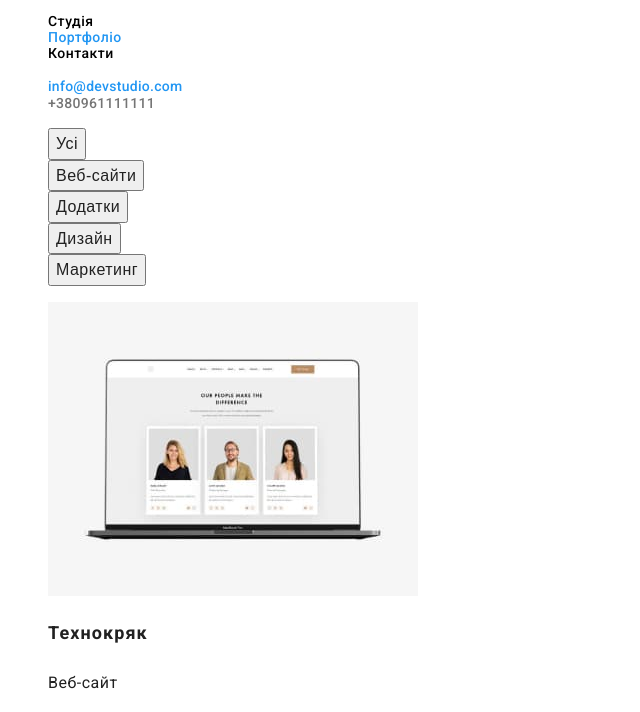
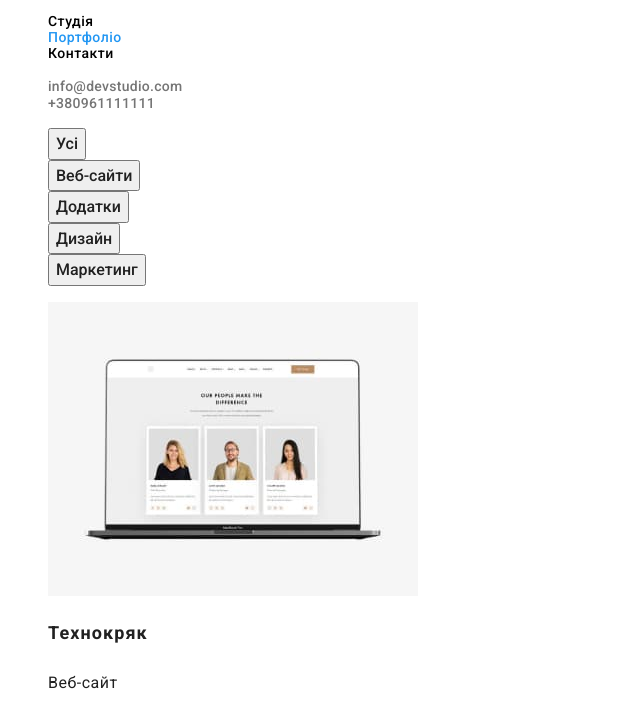
Before and after one commit to AndriiZhuk1707/dz2, a plain HTML site: page portfolio.html in a window 1280 px wide. Shown: the part 41-753 px from the top of the page, without its empty margins (0-640 px from the left). Drawn offline with Linux system fonts and the light colour scheme.

Commit message:
font-weight: 400 dobavuv

```diff
--- a/css/style.css
+++ b/css/style.css
@@ -50,7 +50,7 @@ address{list-style-type:none;
 }
 
 
-.kontakt-list {
+.kontakt-list {    color: var(--primary-text-color);
 
     font-size: 14px;
     line-height: 16px;
@@ -59,7 +59,7 @@ address{list-style-type:none;
 
 .kontakt-mail.kontakt-contact {color: var(--advantage-text-color)}
 
-.kontakt-list{list-style-type:none; }
+.kontakt-list {list-style-type:none; }
 
 .kontakt-contact {
     font-weight: 500;
@@ -77,7 +77,7 @@ address{list-style-type:none;
     line-height: 1.2;
     letter-spacing: 0.02em;
 
-    color:var(--focus-text-color)
+    color: var(--about-text-color)
 }
 
 .link :hover,
@@ -210,6 +210,7 @@ color:var(--about-text-color);
 }
 
 .Address-link {
+    font-weight: 400;
     font-style: normal;
     font-size: 14px;
     line-height: 1.7;
@@ -255,14 +256,13 @@ color:var(--about-text-color);
 .header-list .link.active.currents{ color:var(--accent-color) }
 
 .btn-section {
-
-font-weight: 500;
-font-size: 16px;
-line-height: 1.6;
-text-align: center;
-letter-spacing: 0.03em;
-color:var(--primary-text-color)
-}
+        font-family: 'Roboto';
+        font-style: normal;
+        font-weight: 500;
+        font-size: 16px;
+        line-height: 1.6;
+        color: var(--primary-text-color)
+    }
 
 
 .btn-link {list-style-type:none
```
Also changed, not shown: index.html (+1 -1 lines).
